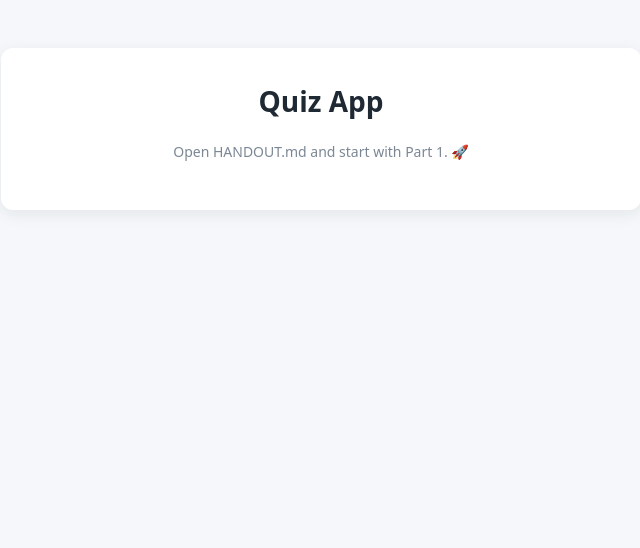
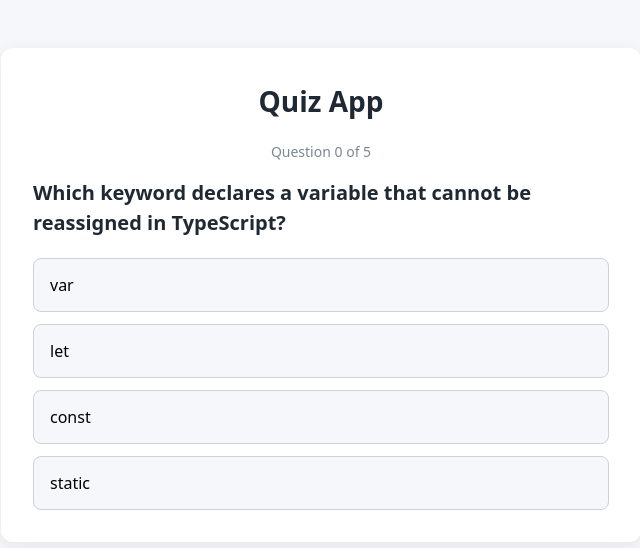
Before and after one commit to buildertrend/dev-interns-intro-to-frontend-2026, a React (Vite) app: page / in a window 1280 px wide. Shown: the top 548 px of the page, without its empty margins (319-959 px from the left). Built offline with nearby package versions, Linux system fonts and the light colour scheme.

Commit message:
Basic implementation with restart and score keeping functionality.

```diff
--- a/src/App.tsx
+++ b/src/App.tsx
@@ -1,5 +1,8 @@
 import './App.css';
-
+import { questions } from './data/questions.ts';
+import { useState } from 'react';
+import QuestionCard from './QuestionCard.tsx';
+import Results from './Results.tsx';
 // 👋 Welcome to the Quiz App lab!
 //
 // This is your starting point. Open HANDOUT.md and work through Part 1 → Part 5.
@@ -10,10 +13,38 @@ import './App.css';
 // You will build everything else. Replace the placeholder below as you go.
 
 function App() {
-  return (
+    const [questionCount, setQuestionCount] = useState(0);
+    const [correctCount, setCorrectCount] = useState(0);
+
+    const checkAnswer = (selectedOption: string) => {
+        if (selectedOption === questions[questionCount].correctAnswer) {
+            setCorrectCount(correctCount + 1);
+        }
+    }
+
+    const handleNextQuestion = (selectedOption: string) => {
+        checkAnswer(selectedOption);
+        setQuestionCount(questionCount + 1);
+
+    }
+
+    const handleRestartQuiz = () => {
+        setQuestionCount(0);
+        setCorrectCount(0);
+    }
+
+    return (
     <main className="quiz">
-      <h1>Quiz App</h1>
-      <p className="progress">Open HANDOUT.md and start with Part 1. 🚀</p>
+          <h1>Quiz App</h1>
+            {questionCount < questions.length ? (
+              <>
+                    <p className="progress">Question {questionCount} of {questions.length}</p>
+                    <QuestionCard question={questions[questionCount]} handleNextQuestion={handleNextQuestion} />
+              </>
+          ) : (
+                <Results correctAnswers={correctCount} totalQuestions={questions.length} handleRestartQuiz={handleRestartQuiz} />
+          )
+          }
     </main>
   );
 }
--- /dev/null
+++ b/src/QuestionCard.tsx
@@ -0,0 +1,25 @@
+import type { Question } from "./types";
+
+interface QuestionCardProps {
+    question: Question;
+    handleNextQuestion: (selectedOption: string) => void;
+}
+function QuestionCard(props: QuestionCardProps) {
+
+    return (
+        <div className="question-card">
+            <h2 className="prompt">{props.question.prompt}</h2>
+
+            <div className="options">
+                {props.question.options.map(option => (
+                    <button className="option-button" onClick={() => props.handleNextQuestion(option)}>{option}</button>
+                ))}
+            </div>
+
+        </div>
+
+
+    );
+}
+
+export default QuestionCard;
--- /dev/null
+++ b/src/Results.tsx
@@ -0,0 +1,16 @@
+
+interface ResultsProps {
+    correctAnswers: number;
+    totalQuestions: number;
+    handleRestartQuiz: () => void;
+}
+function Results(props: ResultsProps) {
+    return (
+        <div className="results">
+            <p className="score">You scored {props.correctAnswers} out of {props.totalQuestions}</p>
+            <button className="restart-button" onClick={props.handleRestartQuiz}>Restart Quiz</button>
+        </div>
+    );
+}
+
+export default Results;
```
